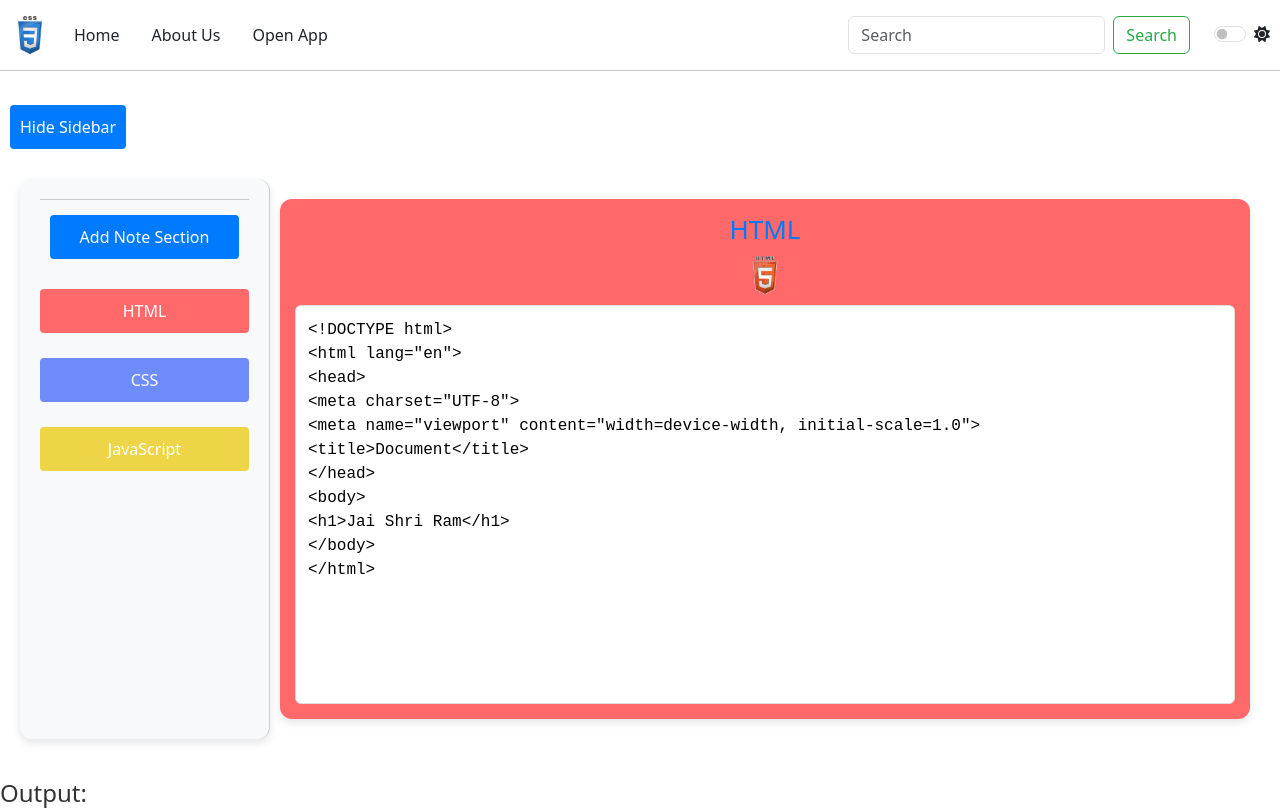
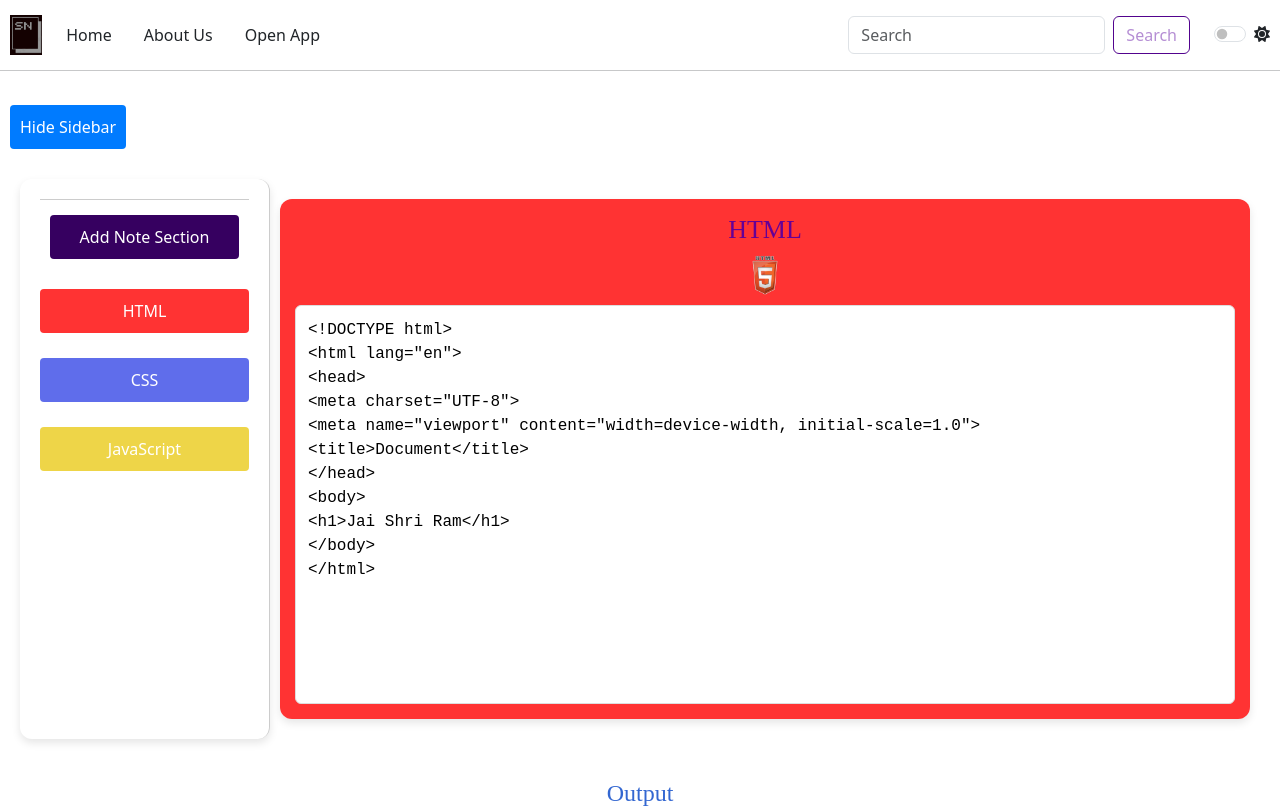
Before and after one commit to Ramharsh-aidev/Frontend-Projects, a React (Create React App) app in the folder React-Projects/code_editor/: page / in a window 1280 px wide. Shown: the top 810 px of the page. Built offline with nearby package versions, Linux system fonts and the light colour scheme.

Commit message:
Added the Brand Logo

```diff
--- a/React-Projects/code_editor/public/index.html
+++ b/React-Projects/code_editor/public/index.html
@@ -2,7 +2,7 @@
 <html lang="en">
   <head>
     <meta charset="utf-8" />
-    <link rel="icon" href="%PUBLIC_URL%/favicon.ico" />
+    <link rel="icon" href="%PUBLIC_URL%/ScriptNest-logo.png" />
     <meta name="viewport" content="width=device-width, initial-scale=1" />
     <meta name="theme-color" content="#000000" />
     <meta
@@ -24,7 +24,7 @@
       work correctly both with client-side routing and a non-root public URL.
       Learn how to configure a non-root public URL by running `npm run build`.
     -->
-    <title>React App</title>
+    <title>ScriptNest</title>
   </head>
   <body>
     <noscript>You need to enable JavaScript to run this app.</noscript>
--- a/React-Projects/code_editor/src/App.js
+++ b/React-Projects/code_editor/src/App.js
@@ -12,19 +12,19 @@ const App = () => {
             title: 'HTML',
             logo: htmlLogo,
             content: '<!DOCTYPE html>\n<html lang="en">\n<head>\n<meta charset="UTF-8">\n<meta name="viewport" content="width=device-width, initial-scale=1.0">\n<title>Document</title>\n</head>\n<body>\n<h1>Jai Shri Ram</h1>\n</body>\n</html>',
-            color: '#ff6969' // Updated color for HTML
+            color: '#ff3333'
         },
         {
             title: 'CSS',
             logo: cssLogo,
-            content: 'body { background-color: #f0f0f0; }\nh1 { color: #333; text-align: center; }',
-            color: '#6e8cfa' // Updated color for CSS
+            content: 'body {\n background-color: #f0f0f0; \n}\nh1 {\n color: #333;\n text-align: center;\n}',
+            color: '#5f6deb'
         },
         {
             title: 'JavaScript',
             logo: jsLogo,
             content: 'console.log("Hello, world!");',
-            color: '#eed548' // Updated color for JavaScript
+            color: '#eed548'
         }
     ];
 
@@ -37,7 +37,7 @@ const App = () => {
         if (customSections.length < 3) {
             const newSectionIndex = customSections.length + 1;
             const newSection = {
-                title: `Note ${newSectionIndex}`, // Updated section title
+                title: `Note ${newSectionIndex}`,
                 logo: '',
                 content: '',
                 color: '#ff8949'
@@ -100,7 +100,7 @@ const App = () => {
                 isSidebarOpen={isSidebarOpen}
             />
             <div className="output-area">
-                <h2>Output:</h2>
+                <span style={{width:100}}><h2 style={{textAlign:'center', fontFamily:'Algerian', color:'Highlight'}}>Output</h2></span>
                 <iframe
                     title="output"
                     srcDoc={generateOutput()}
--- a/React-Projects/code_editor/src/CSS_Files/CodeEditor.css
+++ b/React-Projects/code_editor/src/CSS_Files/CodeEditor.css
@@ -25,7 +25,7 @@
 .sidebar {
     width: 250px;
     padding: 20px;
-    background-color: #f8f9fa;
+    /* background-color: #f8f9fa; */
     border-right: 1px solid #ccc;
     border-radius: 12px;
     box-shadow: 0 4px 8px rgba(0, 0, 0, 0.1);
@@ -54,7 +54,7 @@
 .add-note-button {
     width: 100%;
     padding: 10px;
-    background-color: #007bff; /* Change as needed */
+    background-color: #360060;
     color: white;
     border: none;
     border-radius: 4px;
@@ -64,7 +64,7 @@
 }
 
 .add-note-button:hover {
-    background-color: #0056b3; /* Change as needed */
+    background-color: #7a0ae3;
 }
 
 .section-item button {
@@ -110,7 +110,8 @@
     text-align: center;
     font-size: 26px;
     margin: 0 0 10px;
-    color: #007bff;
+    color: #660096;
+    font-family: Algerian;
 }
 
 .section-logo {
--- a/React-Projects/code_editor/src/CSS_Files/Navbar.css
+++ b/React-Projects/code_editor/src/CSS_Files/Navbar.css
@@ -37,12 +37,12 @@ body[data-bs-theme='dark'] {
 }
 
 .btn-outline-success {
-    color: #28a745;
-    border-color: #28a745;
+    color: #b58ed4;
+    border-color: #52038e;
 }
 
 .btn-outline-success:hover {
-    background-color: #28a745;
+    background-color: #360060;
     color: #fff;
 }
 
--- a/React-Projects/code_editor/src/components/Navbar.jsx
+++ b/React-Projects/code_editor/src/components/Navbar.jsx
@@ -1,6 +1,6 @@
 import React, { useState } from 'react';
 import '../CSS_Files/Navbar.css';
-import GFGNavbarLogo from '../Images/css-logo.png';
+import GFGNavbarLogo from '../Images/ScriptNest-logo.png';
 import { FontAwesomeIcon } from '@fortawesome/react-fontawesome';
 import { faSun, faMoon } from '@fortawesome/free-solid-svg-icons';
 
```
Also changed, not shown: React-Projects/code_editor/public/ScriptNest-logo.png (added), React-Projects/code_editor/src/Images/ScriptNest-logo.png (added).
